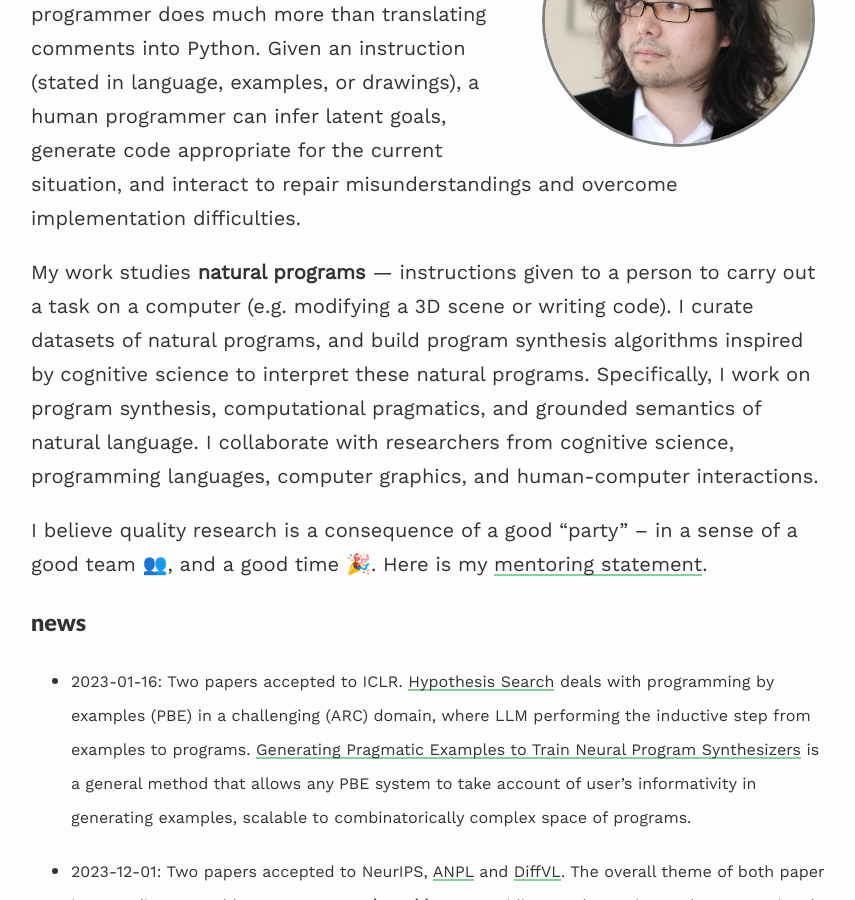
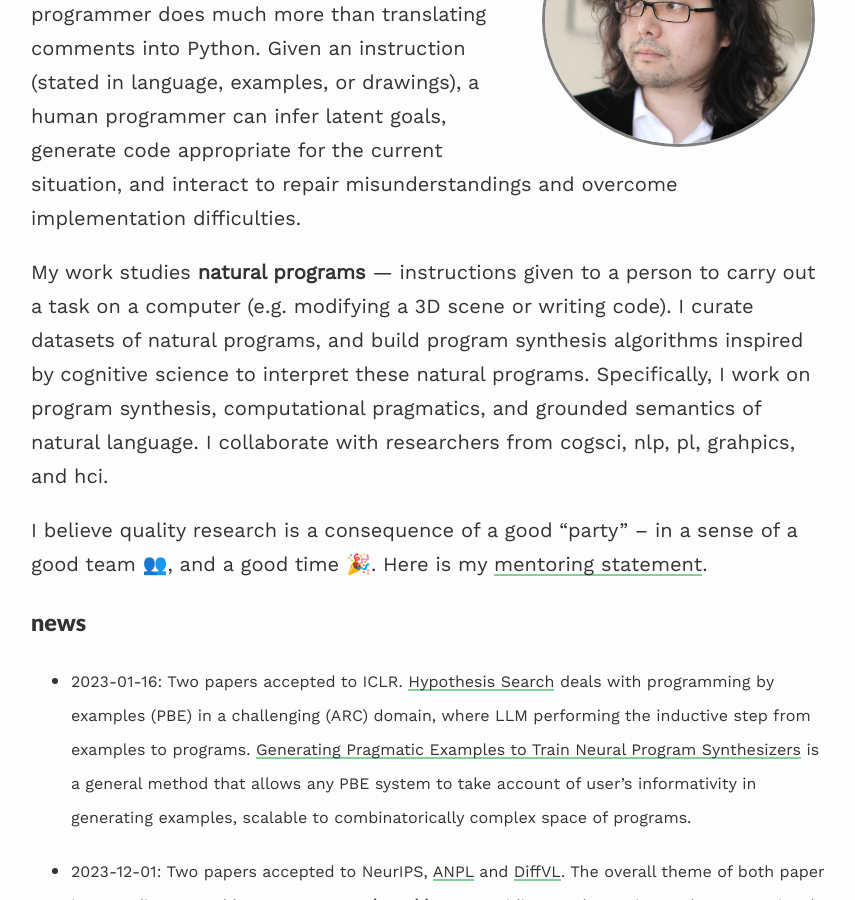
Before and after one commit to evanthebouncy/evanthebouncy.github.io, a Jekyll site: the page built from index.md, in a window 1280 px wide and 900 px high, scrolled down 300 px. Shown: the whole window, without its empty margins (209-1064 px from the left). Built offline with Jekyll 4.4.1, drawn with Linux system fonts in a browser that asks for light colours; nearby versions of some CDN libraries.

Commit message:
one more

```diff
--- a/index.md
+++ b/index.md
@@ -9,7 +9,7 @@ published: true
 
 I develop program synthesis (code generation) algorithms that ground human instructions as codes[^1], in a way a programmer would. A human programmer does much more than translating comments into Python. Given an instruction (stated in language, examples, or drawings), a human programmer can infer latent goals, generate code appropriate for the current situation, and interact to repair misunderstandings and overcome implementation difficulties.
 
-My work studies **natural programs** — instructions given to a person to carry out a task on a computer (e.g. modifying a 3D scene or writing code). I curate datasets of natural programs, and build program synthesis algorithms inspired by cognitive science to interpret these natural programs. Specifically, I work on program synthesis, computational pragmatics, and grounded semantics of natural language. I collaborate with researchers from cognitive science, programming languages, computer graphics, and human-computer interactions.
+My work studies **natural programs** — instructions given to a person to carry out a task on a computer (e.g. modifying a 3D scene or writing code). I curate datasets of natural programs, and build program synthesis algorithms inspired by cognitive science to interpret these natural programs. Specifically, I work on program synthesis, computational pragmatics, and grounded semantics of natural language. I collaborate with researchers from cogsci, nlp, pl, grahpics, and hci.
 
 I believe quality research is a consequence of a good "party" -- in a sense of a good team 👥, and a good time 🎉.
  <!-- I rely heavily on [my collaborators](/collaborators/) for their expertise, guidance, and encouragement.  -->
```
